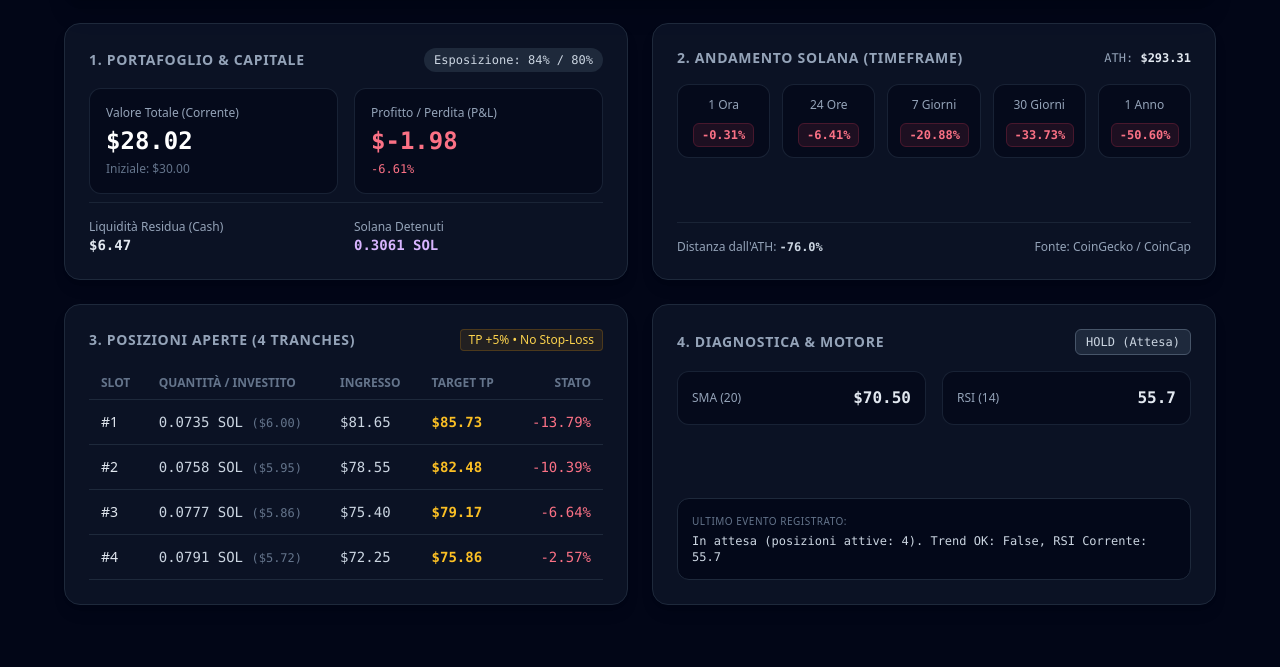
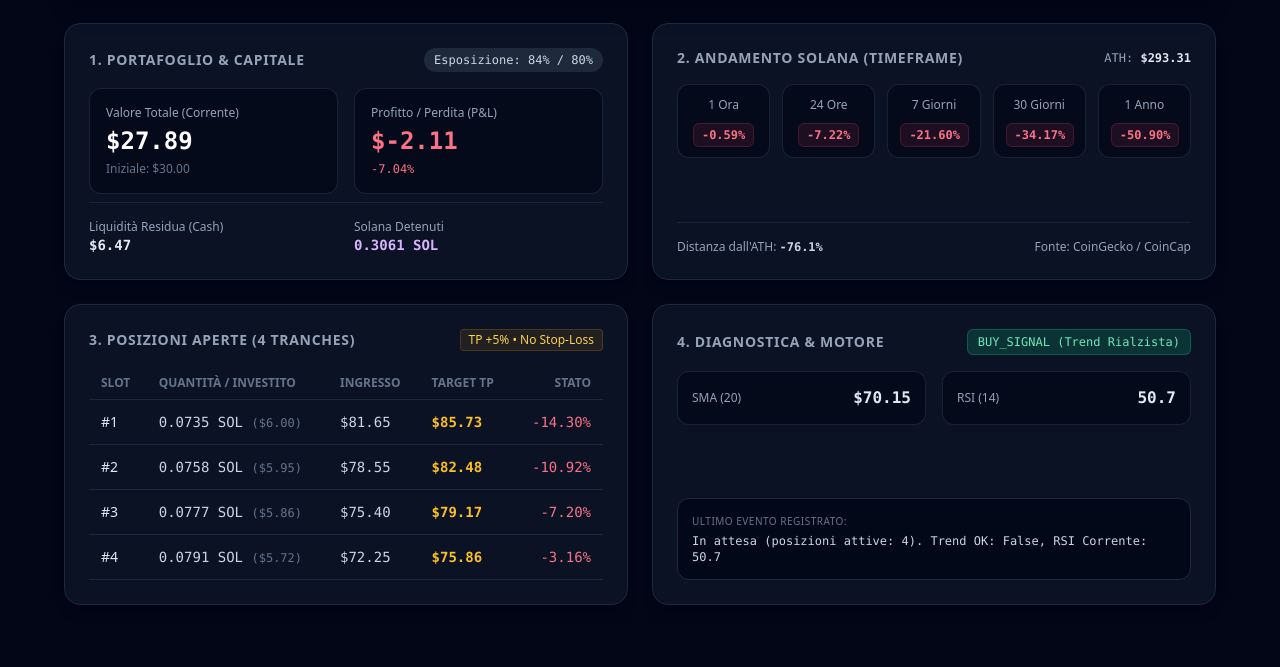
Before and after one commit to vbabb-hub/Unsolbot, a plain HTML site: page index.html in a window 1280 px wide. Shown: the part 133-800 px from the top of the page. Drawn offline with nearby package versions, Linux system fonts and the light colour scheme.

Commit message:
Update web dashboard and README [skip ci]

```diff
--- a/index.html
+++ b/index.html
@@ -20,8 +20,8 @@
                 </div>
             </div>
             <div class="mt-4 md:mt-0 text-left md:text-right">
-                <div class="text-2xl font-mono font-bold text-white">$70.39 <span class="text-xs font-sans font-normal text-slate-400">SOL/USD</span></div>
-                <div class="text-xs text-slate-500 font-mono">Aggiornato: 2026-11-15 07:26:25 UTC</div>
+                <div class="text-2xl font-mono font-bold text-white">$69.97 <span class="text-xs font-sans font-normal text-slate-400">SOL/USD</span></div>
+                <div class="text-xs text-slate-500 font-mono">Aggiornato: 2026-11-15 08:24:20 UTC</div>
             </div>
         </header>
 
@@ -38,13 +38,13 @@
                     <div class="grid grid-cols-2 gap-4 my-2">
                         <div class="bg-slate-950/60 p-4 rounded-xl border border-slate-800/80">
                             <div class="text-xs text-slate-400">Valore Totale (Corrente)</div>
-                            <div class="text-2xl font-mono font-bold text-white mt-1">$28.02</div>
+                            <div class="text-2xl font-mono font-bold text-white mt-1">$27.89</div>
                             <div class="text-xs text-slate-500 mt-1">Iniziale: $30.00</div>
                         </div>
                         <div class="bg-slate-950/60 p-4 rounded-xl border border-slate-800/80">
                             <div class="text-xs text-slate-400">Profitto / Perdita (P&L)</div>
-                            <div class="text-2xl font-mono font-bold text-rose-400 mt-1">$-1.98</div>
-                            <div class="text-xs font-mono text-rose-400 mt-1">-6.61%</div>
+                            <div class="text-2xl font-mono font-bold text-rose-400 mt-1">$-2.11</div>
+                            <div class="text-xs font-mono text-rose-400 mt-1">-7.04%</div>
                         </div>
                     </div>
                 </div>
@@ -70,28 +70,28 @@
                     <div class="grid grid-cols-3 sm:grid-cols-5 gap-3 my-4">
                         <div class="bg-slate-950/60 p-3 rounded-xl border border-slate-800/80 text-center">
                             <div class="text-xs text-slate-400 mb-2">1 Ora</div>
-                            <span class="px-2 py-1 rounded-md text-xs font-mono font-semibold border text-rose-400 bg-rose-500/10 border-rose-500/20">-0.31%</span>
+                            <span class="px-2 py-1 rounded-md text-xs font-mono font-semibold border text-rose-400 bg-rose-500/10 border-rose-500/20">-0.59%</span>
                         </div>
                         <div class="bg-slate-950/60 p-3 rounded-xl border border-slate-800/80 text-center">
                             <div class="text-xs text-slate-400 mb-2">24 Ore</div>
-                            <span class="px-2 py-1 rounded-md text-xs font-mono font-semibold border text-rose-400 bg-rose-500/10 border-rose-500/20">-6.41%</span>
+                            <span class="px-2 py-1 rounded-md text-xs font-mono font-semibold border text-rose-400 bg-rose-500/10 border-rose-500/20">-7.22%</span>
                         </div>
                         <div class="bg-slate-950/60 p-3 rounded-xl border border-slate-800/80 text-center">
                             <div class="text-xs text-slate-400 mb-2">7 Giorni</div>
-                            <span class="px-2 py-1 rounded-md text-xs font-mono font-semibold border text-rose-400 bg-rose-500/10 border-rose-500/20">-20.88%</span>
+                            <span class="px-2 py-1 rounded-md text-xs font-mono font-semibold border text-rose-400 bg-rose-500/10 border-rose-500/20">-21.60%</span>
                         </div>
                         <div class="bg-slate-950/60 p-3 rounded-xl border border-slate-800/80 text-center">
                             <div class="text-xs text-slate-400 mb-2">30 Giorni</div>
-                            <span class="px-2 py-1 rounded-md text-xs font-mono font-semibold border text-rose-400 bg-rose-500/10 border-rose-500/20">-33.73%</span>
+                            <span class="px-2 py-1 rounded-md text-xs font-mono font-semibold border text-rose-400 bg-rose-500/10 border-rose-500/20">-34.17%</span>
                         </div>
                         <div class="bg-slate-950/60 p-3 rounded-xl border border-slate-800/80 text-center col-span-3 sm:col-span-1">
                             <div class="text-xs text-slate-400 mb-2">1 Anno</div>
-                            <span class="px-2 py-1 rounded-md text-xs font-mono font-semibold border text-rose-400 bg-rose-500/10 border-rose-500/20">-50.60%</span>
+                            <span class="px-2 py-1 rounded-md text-xs font-mono font-semibold border text-rose-400 bg-rose-500/10 border-rose-500/20">-50.90%</span>
                         </div>
                     </div>
                 </div>
                 <div class="pt-4 border-t border-slate-800/80 flex justify-between items-center text-xs text-slate-400">
-                    <span>Distanza dall'ATH: <strong class="font-mono text-slate-300">-76.0%</strong></span>
+                    <span>Distanza dall'ATH: <strong class="font-mono text-slate-300">-76.1%</strong></span>
                     <span>Fonte: CoinGecko / CoinCap</span>
                 </div>
             </section>
@@ -120,28 +120,28 @@
                 <td class="py-3 px-3 font-mono text-slate-300">0.0735 SOL <span class="text-xs text-slate-500">($6.00)</span></td>
                 <td class="py-3 px-3 font-mono text-slate-300">$81.65</td>
                 <td class="py-3 px-3 font-mono text-amber-400 font-semibold">$85.73</td>
-                <td class="py-3 px-3 font-mono text-rose-400 text-right">-13.79%</td>
+                <td class="py-3 px-3 font-mono text-rose-400 text-right">-14.30%</td>
             </tr>
             <tr class="border-b border-slate-800 hover:bg-slate-800/40 transition">
                 <td class="py-3 px-3 font-medium text-slate-200">#2</td>
                 <td class="py-3 px-3 font-mono text-slate-300">0.0758 SOL <span class="text-xs text-slate-500">($5.95)</span></td>
                 <td class="py-3 px-3 font-mono text-slate-300">$78.55</td>
                 <td class="py-3 px-3 font-mono text-amber-400 font-semibold">$82.48</td>
-                <td class="py-3 px-3 font-mono text-rose-400 text-right">-10.39%</td>
+                <td class="py-3 px-3 font-mono text-rose-400 text-right">-10.92%</td>
             </tr>
             <tr class="border-b border-slate-800 hover:bg-slate-800/40 transition">
                 <td class="py-3 px-3 font-medium text-slate-200">#3</td>
                 <td class="py-3 px-3 font-mono text-slate-300">0.0777 SOL <span class="text-xs text-slate-500">($5.86)</span></td>
                 <td class="py-3 px-3 font-mono text-slate-300">$75.40</td>
                 <td class="py-3 px-3 font-mono text-amber-400 font-semibold">$79.17</td>
-                <td class="py-3 px-3 font-mono text-rose-400 text-right">-6.64%</td>
+                <td class="py-3 px-3 font-mono text-rose-400 text-right">-7.20%</td>
             </tr>
             <tr class="border-b border-slate-800 hover:bg-slate-800/40 transition">
                 <td class="py-3 px-3 font-medium text-slate-200">#4</td>
                 <td class="py-3 px-3 font-mono text-slate-300">0.0791 SOL <span class="text-xs text-slate-500">($5.72)</span></td>
                 <td class="py-3 px-3 font-mono text-slate-300">$72.25</td>
                 <td class="py-3 px-3 font-mono text-amber-400 font-semibold">$75.86</td>
-                <td class="py-3 px-3 font-mono text-rose-400 text-right">-2.57%</td>
+                <td class="py-3 px-3 font-mono text-rose-400 text-right">-3.16%</td>
             </tr>
                         </tbody>
                     </table>
@@ -153,22 +153,22 @@
                 <div>
                     <div class="flex items-center justify-between mb-4">
                         <h2 class="text-sm font-semibold uppercase tracking-wider text-slate-400">4. Diagnostica & Motore</h2>
-                        <span class="text-xs px-2.5 py-1 rounded-md border font-mono bg-slate-700/50 text-slate-300 border-slate-600">HOLD (Attesa)</span>
+                        <span class="text-xs px-2.5 py-1 rounded-md border font-mono bg-emerald-500/20 text-emerald-300 border-emerald-500/30">BUY_SIGNAL (Trend Rialzista)</span>
                     </div>
                     <div class="grid grid-cols-2 gap-4 mb-4">
                         <div class="bg-slate-950/60 p-3.5 rounded-xl border border-slate-800/80 flex justify-between items-center">
                             <span class="text-xs text-slate-400">SMA (20)</span>
-                            <span class="font-mono font-semibold text-slate-200">$70.50</span>
+                            <span class="font-mono font-semibold text-slate-200">$70.15</span>
                         </div>
                         <div class="bg-slate-950/60 p-3.5 rounded-xl border border-slate-800/80 flex justify-between items-center">
                             <span class="text-xs text-slate-400">RSI (14)</span>
-                            <span class="font-mono font-semibold text-slate-200">55.7</span>
+                            <span class="font-mono font-semibold text-slate-200">50.7</span>
                         </div>
                     </div>
                 </div>
                 <div class="bg-slate-950/80 p-3.5 rounded-xl border border-slate-800 text-xs font-mono text-slate-300">
                     <span class="text-slate-500 block mb-1 uppercase font-sans text-[10px] tracking-wider">Ultimo Evento Registrato:</span>
-                    In attesa (posizioni attive: 4). Trend OK: False, RSI Corrente: 55.7
+                    In attesa (posizioni attive: 4). Trend OK: False, RSI Corrente: 50.7
                 </div>
             </section>
 
--- a/src/portfolio.json
+++ b/src/portfolio.json
@@ -27,5 +27,5 @@
             "tp": 75.8625
         }
     ],
-    "prev_rsi": 55.70568811760262
+    "prev_rsi": 50.73532682925227
 }
```
Also changed, not shown: 1 other file.
